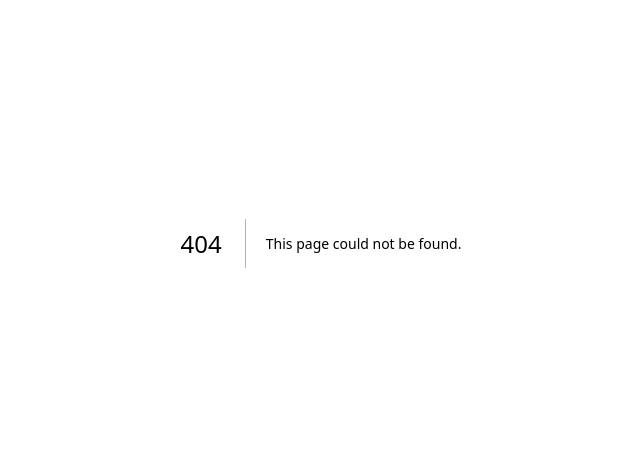
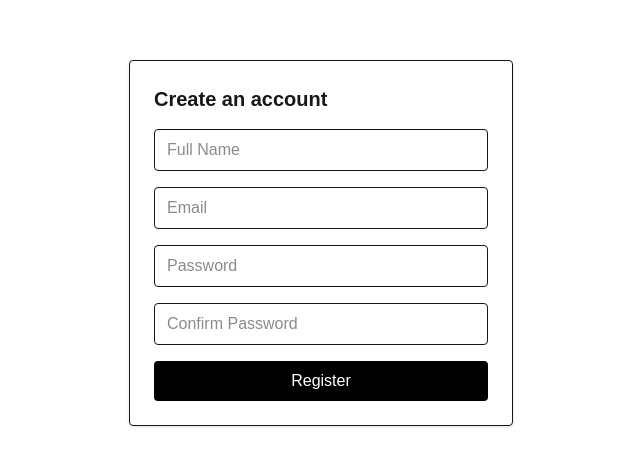
Before and after one commit to BU-SENG/foss-project-cool-grey, a Next.js app in the folder portify/portify_app/: page /auth/register in a window 1280 px wide. Before the commit this address had no page. Shown: the part 157-622 px from the top of the page, without its empty margins (319-959 px from the left). Built offline with nearby package versions, Linux system fonts and the light colour scheme.

Commit message:
Register_page

```diff
--- /dev/null
+++ b/portify/portify_app/app/auth/register/page.tsx
@@ -0,0 +1,47 @@
+export default function RegisterPage() {
+  return (
+    <main className="flex justify-center items-center min-h-screen">
+      <div className="p-6 border rounded shadow max-w-sm w-full">
+        <h1 className="text-xl font-semibold mb-4">Create an account</h1>
+
+        <form className="flex flex-col gap-4 max-w-sm w-full">
+          <input
+            type="text"
+            name="fullName"
+            placeholder="Full Name"
+            required
+            className="border rounded px-3 py-2"
+          />
+
+          <input
+            type="email"
+            name="email"
+            placeholder="Email"
+            required
+            className="border rounded px-3 py-2"
+          />
+
+          <input
+            type="password"
+            name="password"
+            placeholder="Password"
+            required
+            className="border rounded px-3 py-2"
+          />
+
+          <input
+            type="password"
+            name="confirmPassword"
+            placeholder="Confirm Password"
+            required
+            className="border rounded px-3 py-2"
+          />
+
+          <button type="submit" className="bg-black text-white py-2 rounded">
+            Register
+          </button>
+        </form>
+      </div>
+    </main>
+  );
+}
```
